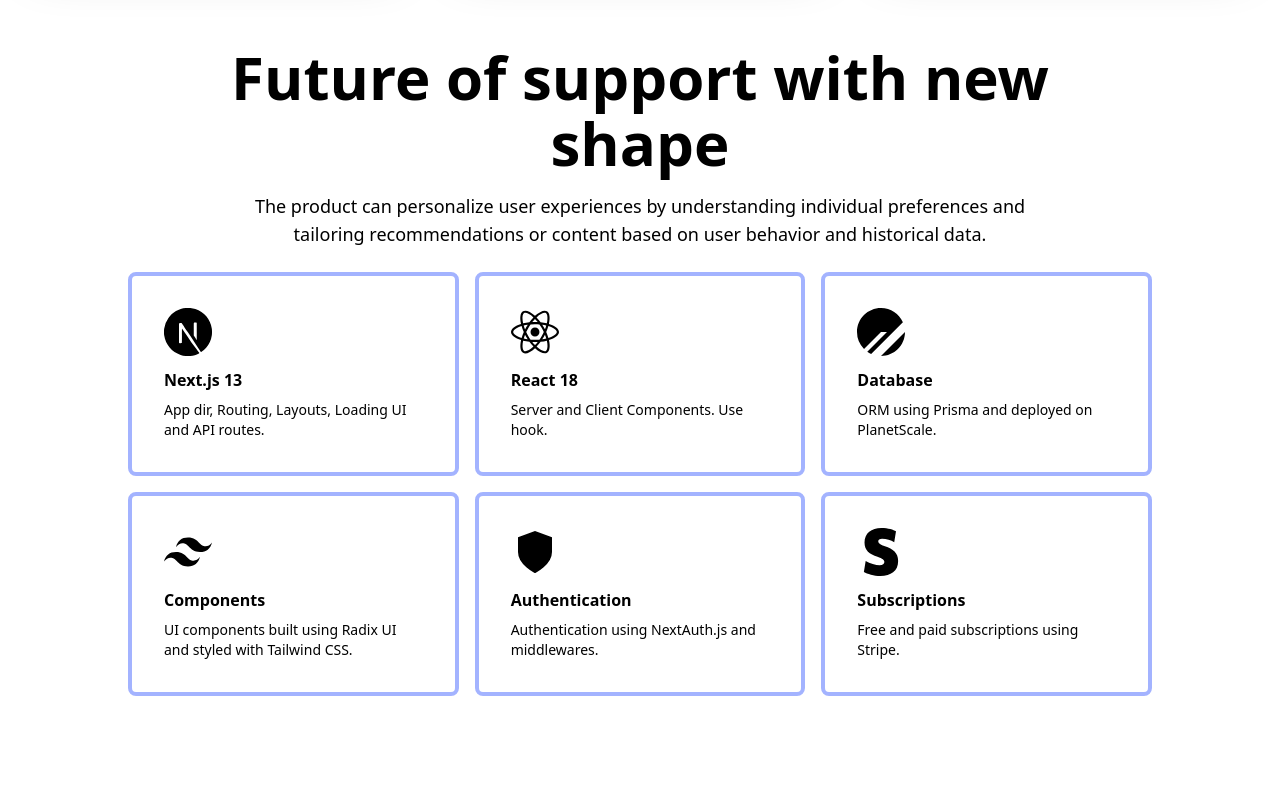
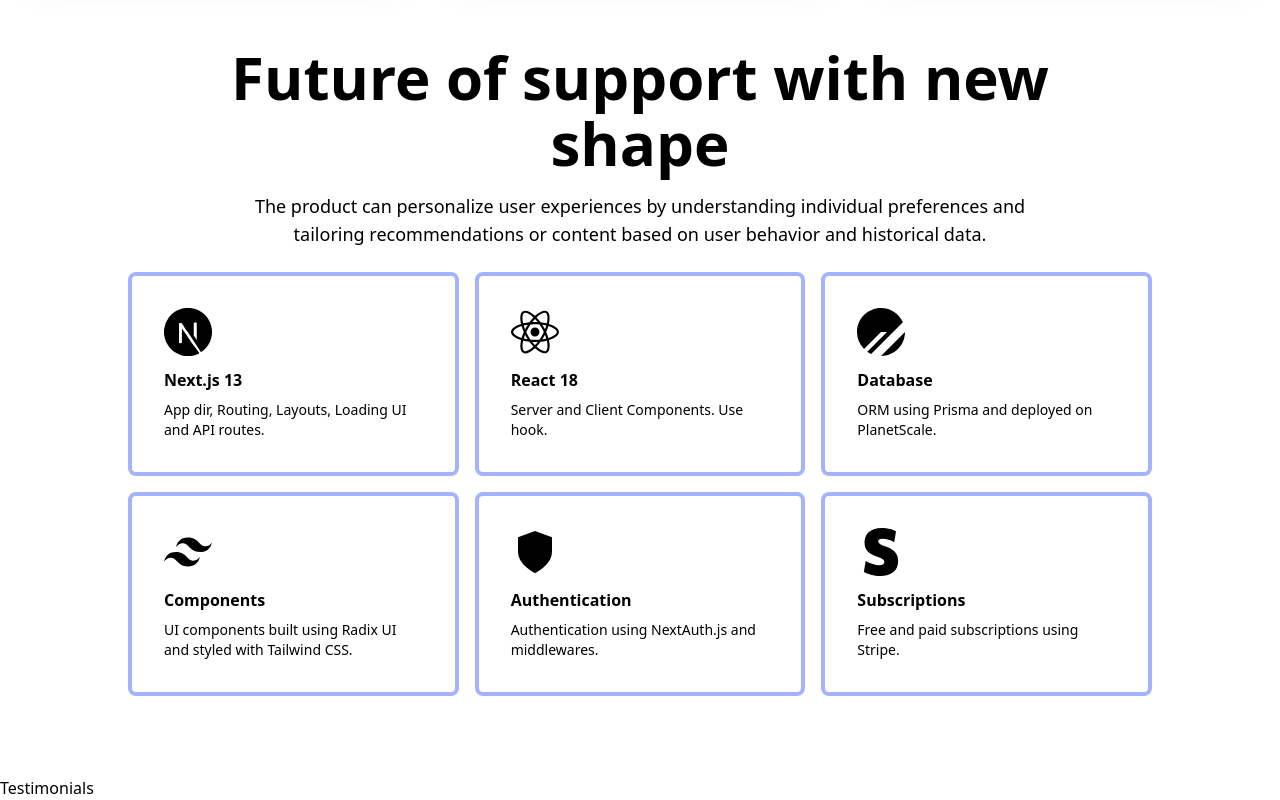
Before and after one commit to shahriar2880/startup-agency, a React (Vite) app: page / in a window 1280 px wide. Shown: the part 3626-4426 px from the top of the page. Before the commit the page ends 4402 px from the top, so only its background shows below. Built offline with nearby package versions, Linux system fonts and the light colour scheme.

Commit message:
create Testimonials

```diff
--- a/src/App.jsx
+++ b/src/App.jsx
@@ -8,6 +8,7 @@
 import PurposeSection from "./components/purpose/PurposeSection";
 import ScheduleSection from "./components/schedulesection/ScheduleSection";
 import ServicesSection from "./components/services/ServicesSection";
+import TestimonialsSection from "./components/testimonials/TestimonialsSection";
 
 function App() {
   return (
@@ -24,6 +25,7 @@
         <MonitorSection/>
         <PricingSection/>
         <ServicesSection/>
+        <TestimonialsSection/>
       </div>
     </main>
   );
--- /dev/null
+++ b/src/components/testimonials/TestimonialsSection.jsx
@@ -0,0 +1,11 @@
+import React from 'react'
+
+const TestimonialsSection = () => {
+  return (
+    <div>
+      Testimonials
+    </div>
+  )
+}
+
+export default TestimonialsSection
```
